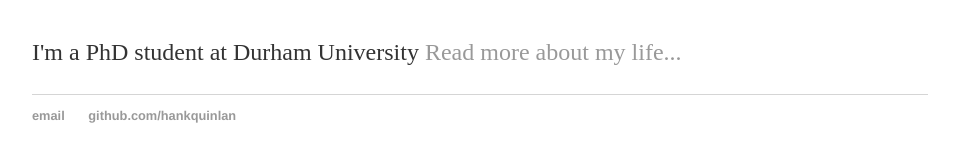
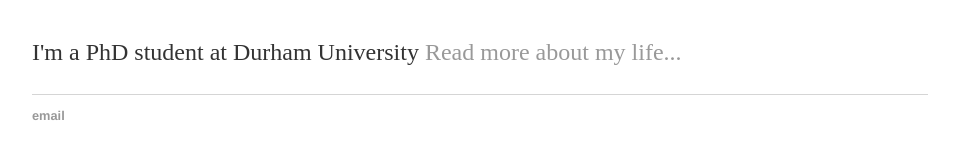
Before and after one commit to jon-m-wilson/jon-m-wilson.github.io, a Jekyll site: the page built from index.html, in a window 1280 px wide. Shown: the part 161-323 px from the top of the page, without its empty margins (160-1119 px from the left). Built offline with Jekyll 4.4.1, drawn with Linux system fonts in a browser that asks for light colours.

Commit message:
Update default.html

```diff
--- a/_layouts/default.html
+++ b/_layouts/default.html
@@ -22,8 +22,8 @@
 			</div><!-- /.container -->
 			<footer>
 	    		<ul>
-	        		<li><a href="mailto:hankquinlanhub@gmail.com">email</a></li>
-	        		<li><a href="https://github.com/hankquinlan">github.com/hankquinlan</a></li>
+	        		<li><a href="mailto:j.m.wilson2@durham.ac.uk">email</a></li>
+
 				</ul>
 			</footer>
 		</body>
```
